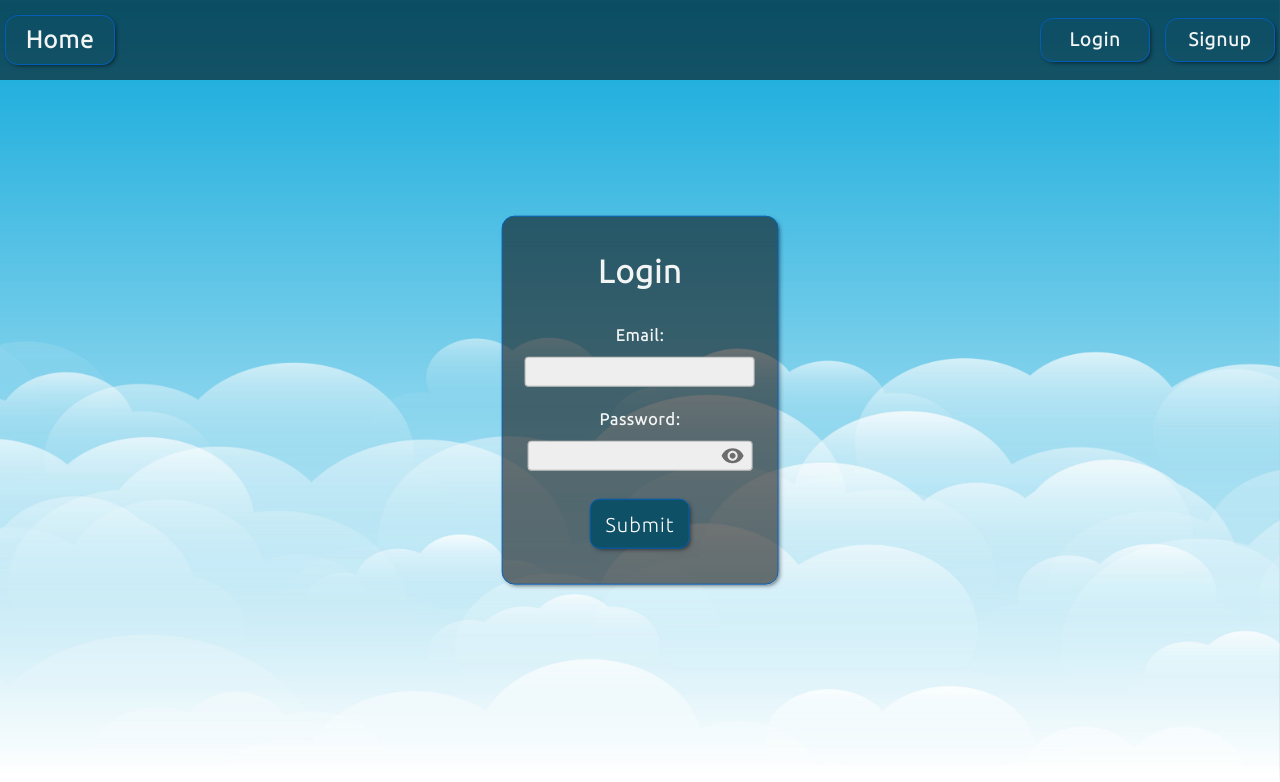
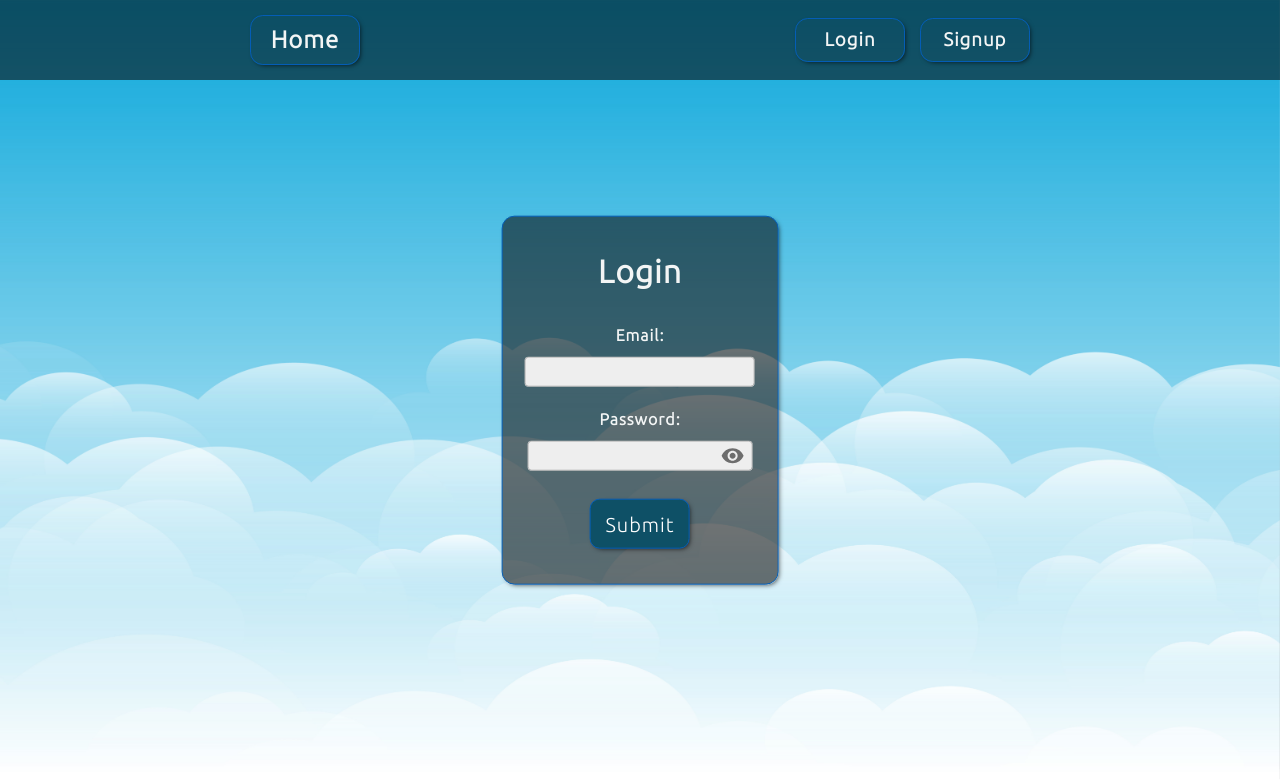
Before and after one commit to Matus28/Weather-web-application, a React (Vite) app in the folder app/: page /login in a window 1280 px wide. Shown: the top 782 px of the page. Built offline with nearby package versions, Linux system fonts and the light colour scheme; a web font is replaced by a local one.

Commit message:
refactor: edits css style of page for better look

```diff
--- a/app/src/App.css
+++ b/app/src/App.css
@@ -3,6 +3,10 @@
 /* * {
   outline: 1px solid red;
 } */
+
+html {
+  overflow-y: scroll;
+}
 
 body {
   background-color: #f3f5f5;
@@ -10,7 +14,6 @@ body {
   padding: 0;
   font-family: "Ubuntu", sans-serif;
   background: url("../public/img/sky-background.jpg") no-repeat center center;
-  background-repeat: no-repeat;
   background-size: 100% 100%;
   letter-spacing: 1px;
   height: 100vh;
--- a/app/src/App.tsx
+++ b/app/src/App.tsx
@@ -1,9 +1,9 @@
 import * as React from "react";
 import { BrowserRouter, Routes, Route, Navigate } from "react-router-dom";
-import Navbar from "./components/Navigation/Navbar";
 import { useAuthContext } from "./hooks/useAuthContext";
 import "./App.css";
 import Loading from "./components/Loading/Loading";
+const Navbar = React.lazy(() => import("./components/Navigation/Navbar"));
 const Home = React.lazy(() => import("./pages/Home"));
 const Login = React.lazy(() => import("./pages/Login"));
 const Signup = React.lazy(() => import("./pages/Signup"));
@@ -15,9 +15,9 @@ function App() {
   return (
     <div className="App">
       <BrowserRouter>
-        <Navbar />
-        <div className="pages">
-          <React.Suspense fallback={<Loading />}>
+        <React.Suspense fallback={<Loading />}>
+          <Navbar />
+          <div className="pages">
             <Routes>
               <Route
                 path="/"
@@ -42,8 +42,8 @@ function App() {
                 element={userValue.user ? <Cities /> : <Navigate to="/login" />}
               />
             </Routes>
-          </React.Suspense>
-        </div>
+          </div>
+        </React.Suspense>
       </BrowserRouter>
     </div>
   );
--- a/app/src/components/Navigation/Navbar.css
+++ b/app/src/components/Navigation/Navbar.css
@@ -1,18 +1,23 @@
 header .container {
+  display: flex;
+  justify-content: center;
+  align-items: center;
   height: 80px;
-  padding: 4px 5px;
-  padding-bottom: 4px;
   background-color: #090b0c91;
   box-sizing: border-box;
 }
 
-header .container,
+header .controls,
 header .tabs,
 header .authentication {
   display: flex;
   justify-content: space-between;
   align-items: center;
   gap: 15px;
+}
+
+header .controls {
+  width: 780px;
 }
 
 header h2,
--- a/app/src/components/Navigation/Navbar.tsx
+++ b/app/src/components/Navigation/Navbar.tsx
@@ -15,6 +15,7 @@ const Navbar = (): JSX.Element => {
   return (
     <header>
       <div className="container">
+        <div className="controls">
           <div className="tabs">
             <Link to="/">
               <h2>Home</h2>
@@ -47,6 +48,7 @@ const Navbar = (): JSX.Element => {
             )}
           </nav>
         </div>
+      </div>
     </header>
   );
 };
--- a/app/src/components/SelectedCity/SelectedCity.css
+++ b/app/src/components/SelectedCity/SelectedCity.css
@@ -19,5 +19,5 @@
 }
 
 .selected-city-weather__main > img {
-  width: 250px;
+  width: 200px;
 }
--- a/app/src/components/SelectedCity/SelectedCity.tsx
+++ b/app/src/components/SelectedCity/SelectedCity.tsx
@@ -19,7 +19,9 @@ const CityComponent = (props: { data: WeatherData | null }): JSX.Element => {
             />
           )}
           <div className="selected-city-weather__temp">
-            {props.data && <h1>{`${props.data.current.temp_c}°C`}</h1>}
+            {props.data && (
+              <h1>{`${Math.round(props.data.current.temp_c)}°C`}</h1>
+            )}
           </div>
         </div>
         <div className="selected-city-weather__city">
--- a/app/src/components/WeekForecast/WeekForecast.tsx
+++ b/app/src/components/WeekForecast/WeekForecast.tsx
@@ -10,7 +10,7 @@ const ForecastComponent = (props: {
   return (
     <Card class="week-forecast">
       <div className="week-forecast">
-        <div className="week-forecast__title">7 day forecast</div>
+        <div className="week-forecast__title">{`${props.forecastData.length} day forecast`}</div>
         <WeekForecastList forecastData={props.forecastData} days={7} />
       </div>
     </Card>
```
Lines whose indentation alone changed are shown as unchanged.
